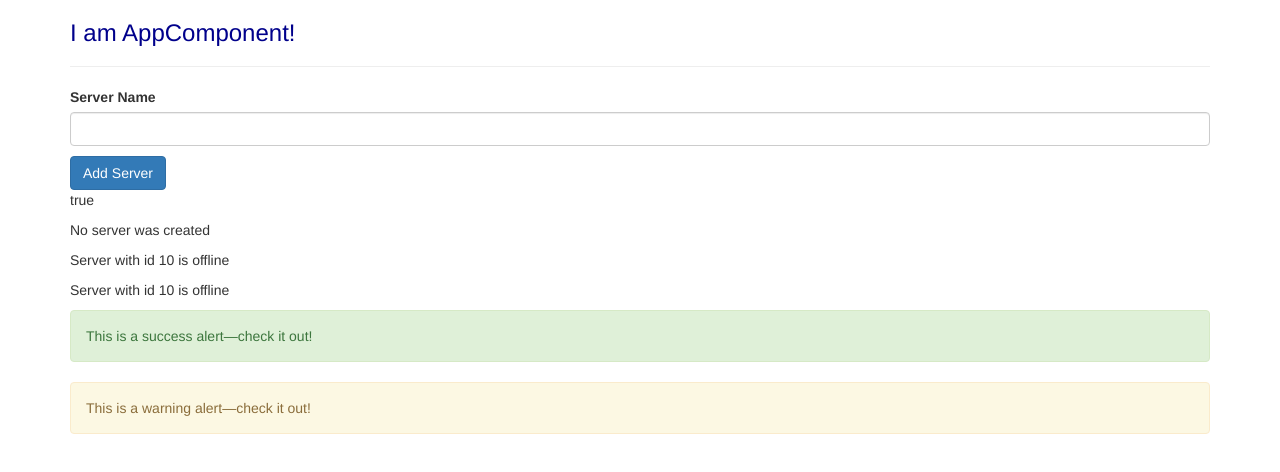
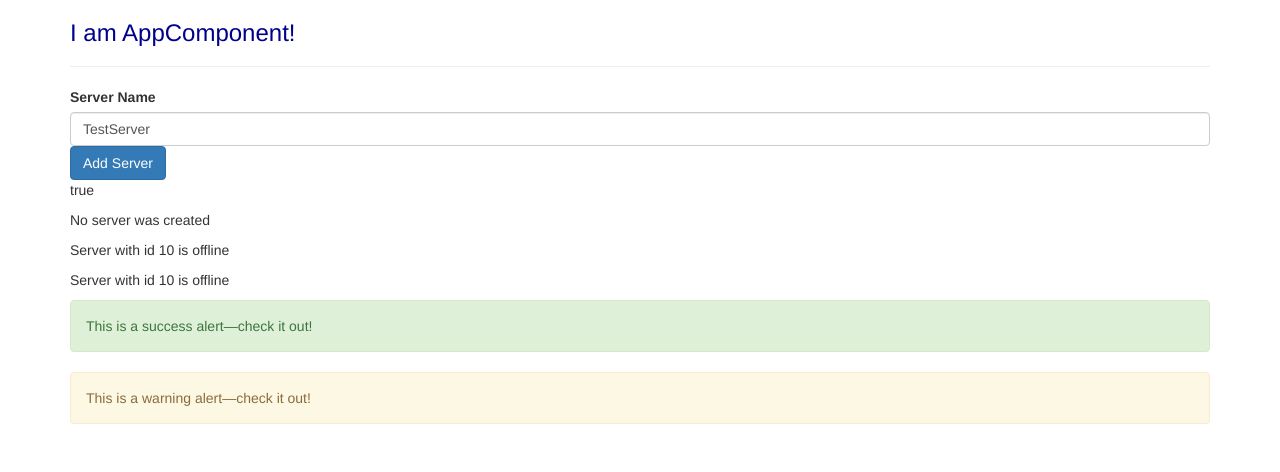
Before and after one commit to behrami/my-first-app, an Angular app: page / in a window 1280 px wide. Shown: the top 472 px of the page. Built offline with nearby package versions, Linux system fonts and the light colour scheme.

Commit message:
now status and name will update on button click instead on every keystroke

```diff
--- a/src/app/servers/servers.component.html
+++ b/src/app/servers/servers.component.html
@@ -2,7 +2,7 @@
 <!-- <input type="text" class="form-control" (input)="onUpdateServerName($event)" /> -->
 <input type="text" class="form-control" [(ngModel)]="serverName" />
 
-<p>{{ serverName }}</p>
+<!-- <p>{{ serverName }}</p> -->
 
 <button
   class="btn btn-primary"
--- a/src/app/servers/servers.component.ts
+++ b/src/app/servers/servers.component.ts
@@ -10,7 +10,7 @@
 export class ServersComponent implements OnInit {
   allowNewServer = false;
   serverCreationStatus = 'No server was created';
-  serverName = '';
+  serverName = 'TestServer';
 
   constructor() {
     setTimeout(() => {
@@ -21,10 +21,11 @@
   ngOnInit(): void {}
 
   onCreateServer() {
-    this.serverCreationStatus = 'Server was created';
+    this.serverCreationStatus =
+      'Server was created! Name is ' + this.serverName;
   }
 
-  // onUpdateServerName(event: any) {
-  //   this.serverName = event.target.value;
-  // }
+  onUpdateServerName(event: any) {
+    this.serverName = event.target.value;
+  }
 }
```
